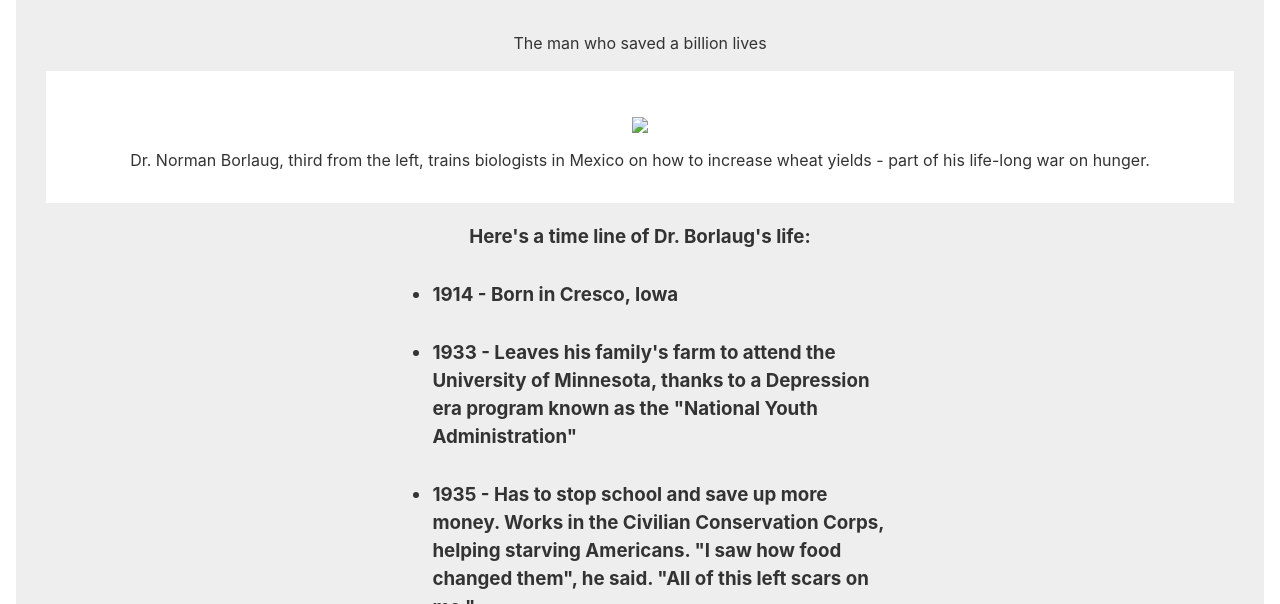
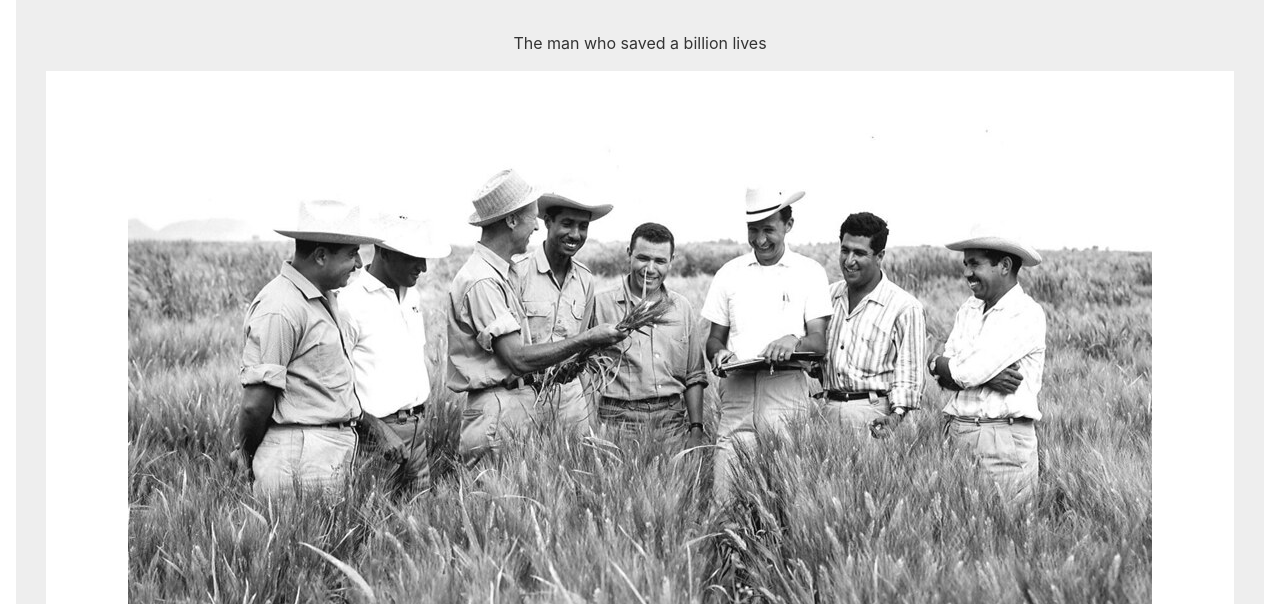
Before and after one commit to peter071904/peter071904.github.io, a plain HTML site: page index.html in a window 1280 px wide. Shown: the part 196-800 px from the top of the page. Drawn offline with Linux system fonts and the light colour scheme.

Commit message:
Update index.html
Add image

```diff
--- a/index.html
+++ b/index.html
@@ -6,7 +6,7 @@
 		<p>The man who saved a billion lives</p>
 		<div class="layer-secondary">
 			<figure>
-				<img src="./Images/tribute-page-main-image.jpg">
+				<img src="tribute-page-main-image.jpg">
 				<figcaption>Dr. Norman Borlaug, third from the left, trains biologists in Mexico on how to increase wheat yields - part of his life-long war on hunger.</figcaption>
 			</figure>
 		</div>
```
